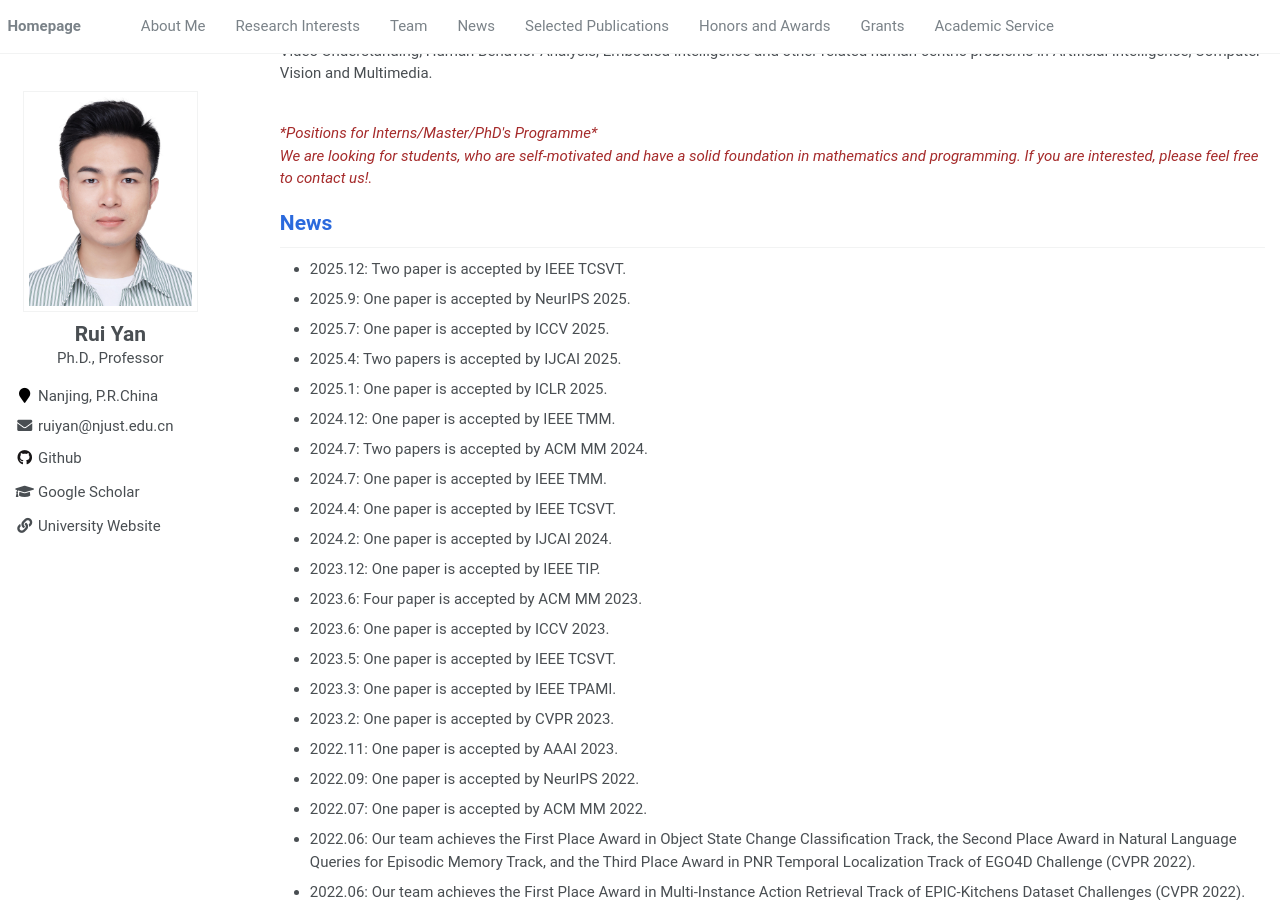
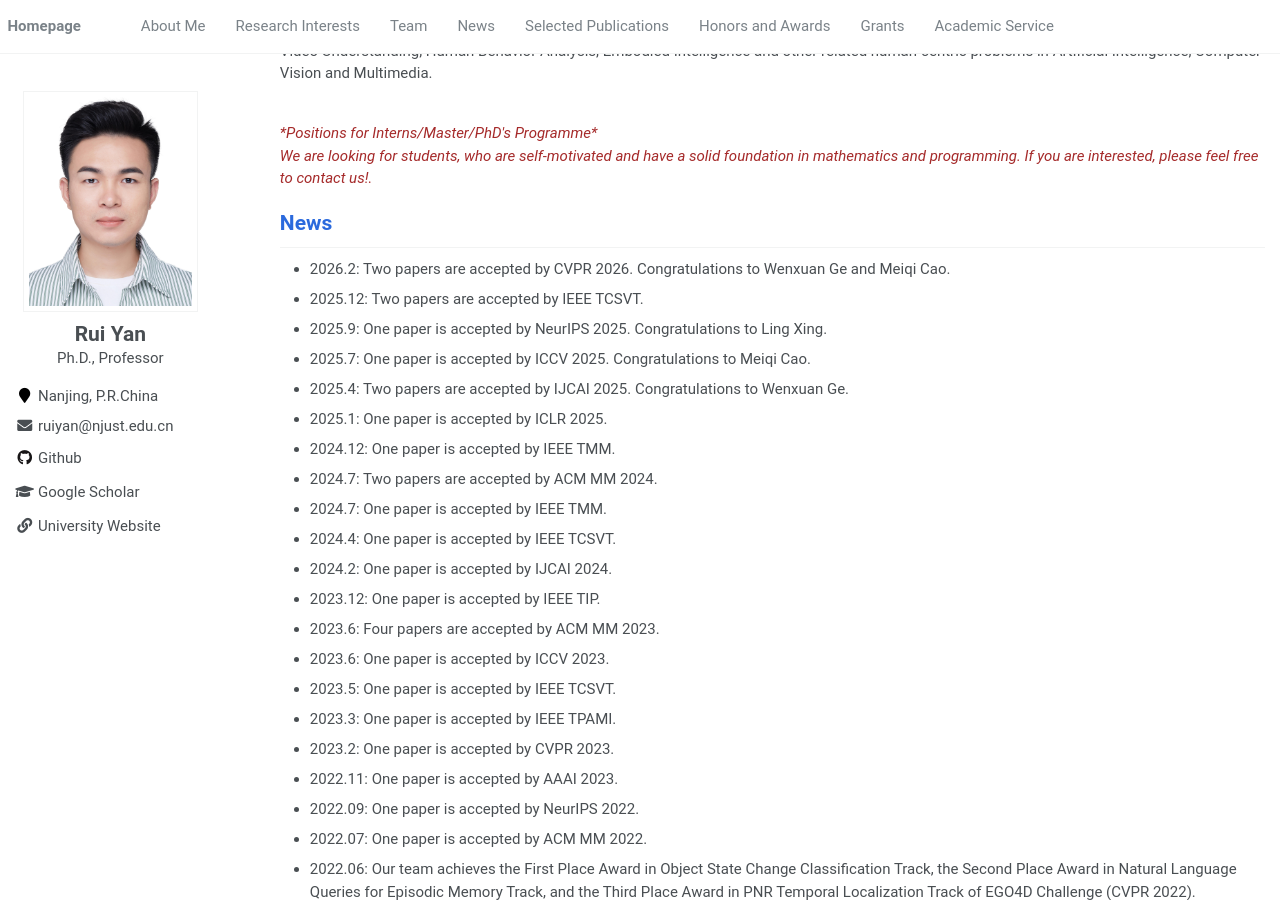
Before and after one commit to ruiyan1995/ruiyan1995.github.io, a Jekyll site: the page built from _pages/about.md, in a window 1280 px wide and 900 px high, scrolled down 330 px. Built offline with Jekyll 4.4.1, drawn with Linux system fonts in a browser that asks for light colours.

Commit message:
Update about.md

```diff
--- a/_pages/about.md
+++ b/_pages/about.md
@@ -47,18 +47,19 @@ Video Understanding, Human Behavior Analysis, Embodied Intelligence and other re
 
 <span class='anchor' id='news'></span>
 # <font color="#2B6ADD"> News </font>
-- 2025.12: Two paper is accepted by IEEE TCSVT.
-- 2025.9: One paper is accepted by NeurIPS 2025.
-- 2025.7: One paper is accepted by ICCV 2025.
-- 2025.4: Two papers is accepted by IJCAI 2025.
+- 2026.2: Two papers are accepted by CVPR 2026. Congratulations to Wenxuan Ge and Meiqi Cao.
+- 2025.12: Two papers are accepted by IEEE TCSVT.
+- 2025.9: One paper is accepted by NeurIPS 2025. Congratulations to Ling Xing.
+- 2025.7: One paper is accepted by ICCV 2025. Congratulations to Meiqi Cao.
+- 2025.4: Two papers are accepted by IJCAI 2025. Congratulations to Wenxuan Ge.
 - 2025.1: One paper is accepted by ICLR 2025.
 - 2024.12: One paper is accepted by IEEE TMM.
-- 2024.7: Two papers is accepted by ACM MM 2024.
+- 2024.7: Two papers are accepted by ACM MM 2024.
 - 2024.7: One paper is accepted by IEEE TMM.
 - 2024.4: One paper is accepted by IEEE TCSVT.
 - 2024.2: One paper is accepted by IJCAI 2024.
 - 2023.12: One paper is accepted by IEEE TIP.
-- 2023.6: Four paper is accepted by ACM MM 2023.
+- 2023.6: Four papers are accepted by ACM MM 2023.
 - 2023.6: One paper is accepted by ICCV 2023.
 - 2023.5: One paper is accepted by IEEE TCSVT.
 - 2023.3: One paper is accepted by IEEE TPAMI.
```
